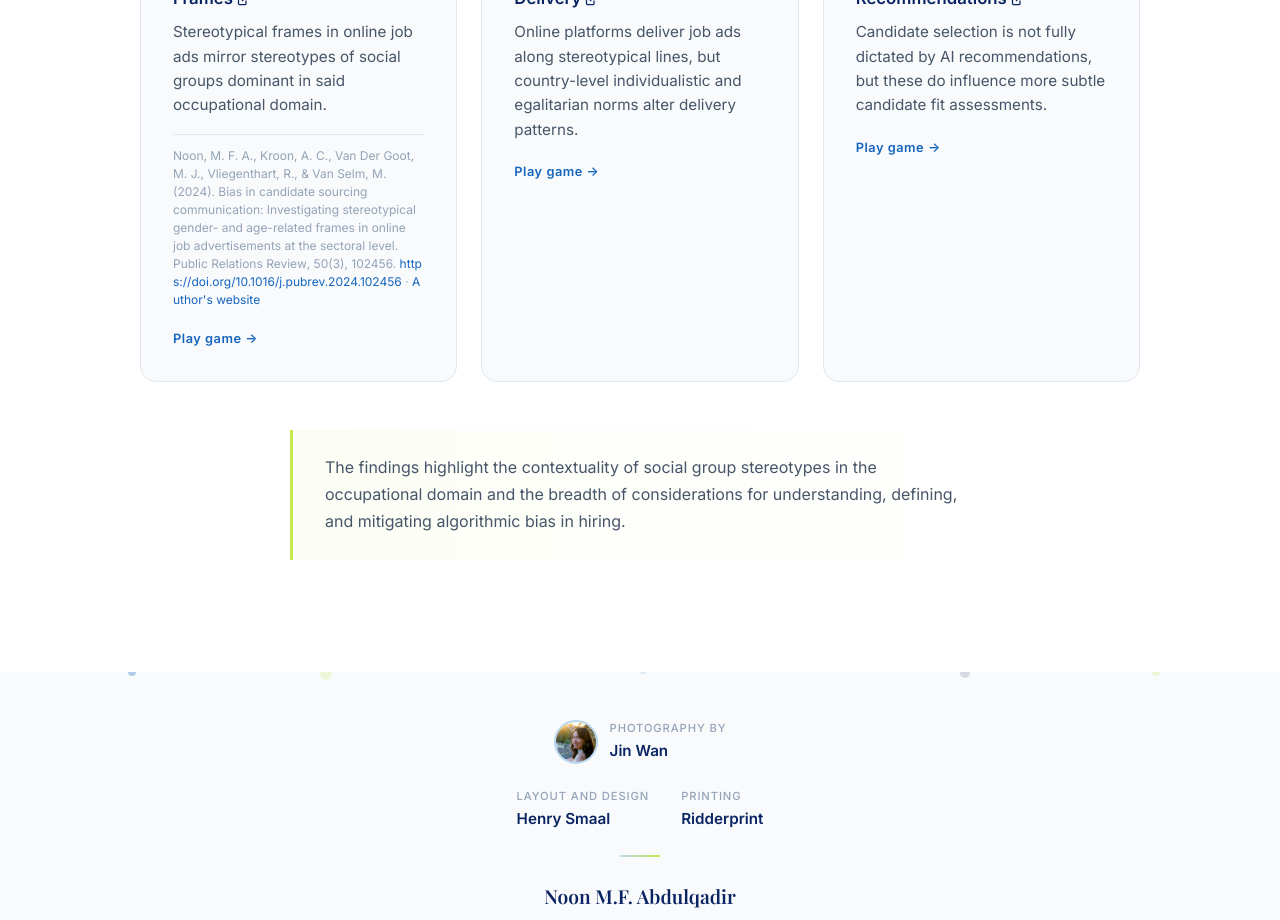
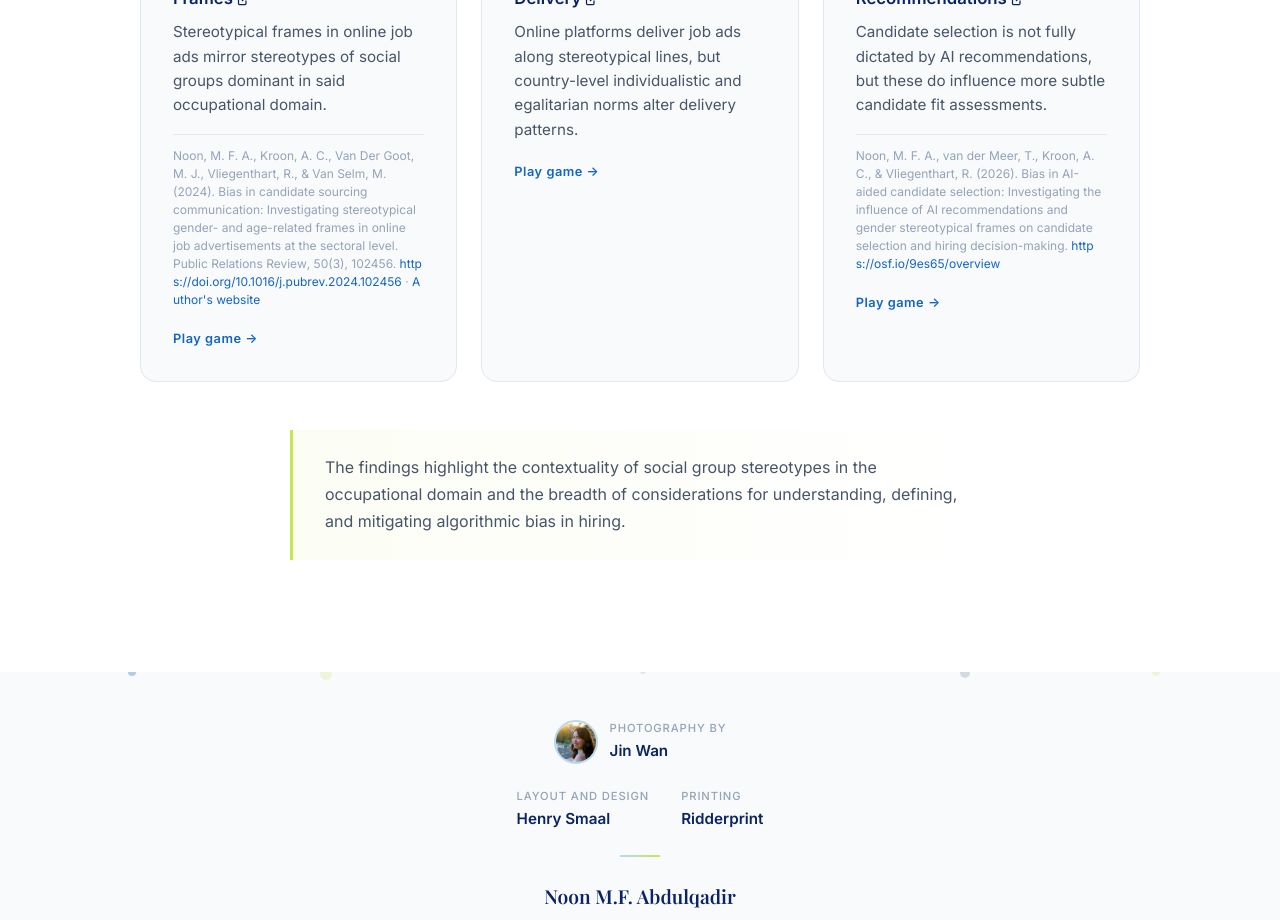
Before and after one commit to noon-abdulqadir/defense-noon, a Vue app: page / in a window 1280 px wide. Shown: the part 4540-5460 px from the top of the page. Built offline with nearby package versions, Linux system fonts and the light colour scheme; no server answers; a web font is replaced by a local one.

Commit message:
Add APA citation and OSF link for Ch. 4 in About section
Co-Authored-By: Claude Sonnet 4.6 <noreply@anthropic.com>

```diff
--- a/src/components/AboutSection.vue
+++ b/src/components/AboutSection.vue
@@ -49,6 +49,9 @@ onMounted(() => {
           <h3>Selection Phase: AI Recommendations<svg width="12" height="12" viewBox="0 0 24 24" fill="none" stroke="currentColor" stroke-width="2.5" style="margin-left:4px;vertical-align:middle"><path d="M18 13v6a2 2 0 0 1-2 2H5a2 2 0 0 1-2-2V8a2 2 0 0 1 2-2h6"/><polyline points="15 3 21 3 21 9"/><line x1="10" y1="14" x2="21" y2="3"/></svg></h3>
           <p>
             Candidate selection is not fully dictated by AI recommendations, but these do influence more subtle candidate fit assessments.
+          </p>
+          <p class="chapter-citation">
+            Noon, M. F. A., van der Meer, T., Kroon, A. C., &amp; Vliegenthart, R. (2026). Bias in AI-aided candidate selection: Investigating the influence of AI recommendations and gender stereotypical frames on candidate selection and hiring decision-making. <a href="https://osf.io/9es65/overview" target="_blank" rel="noopener" class="citation-doi" @click.stop>https://osf.io/9es65/overview</a>
           </p>
         </a>
       </div>
```
